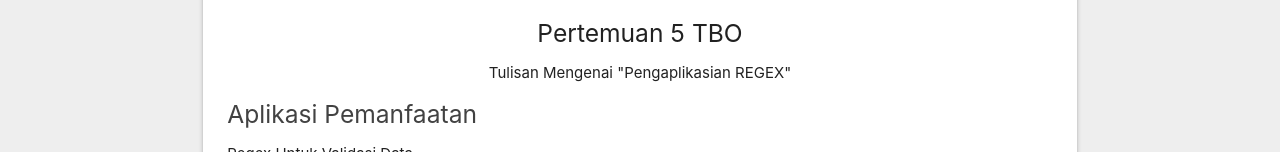
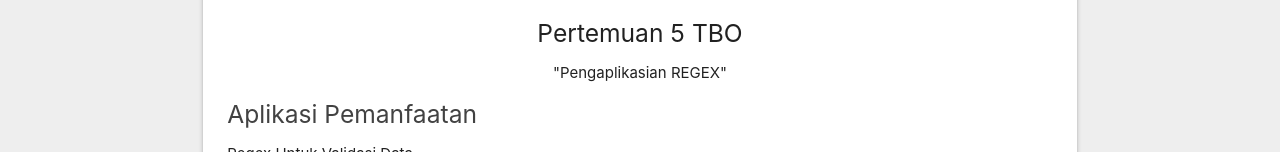
Before and after one commit to naufalfebriantama/tugas5TBO, a plain HTML site: page index.html in a window 1280 px wide. Shown: the part 773-925 px from the top of the page. Drawn offline with Linux system fonts and the light colour scheme.

Commit message:
Update index.html

```diff
--- a/index.html
+++ b/index.html
@@ -82,7 +82,7 @@
             <div class="card-panel center ">
               <i class="material-icons medium">dvr</i>
               <h5>Pertemuan 5 TBO</h5>
-              <p>Tulisan Mengenai "Pengaplikasian REGEX"</p>
+              <p>"Pengaplikasian REGEX"</p>
               <h5 class=" grey-text text-darken-3 left-align">Aplikasi Pemanfaatan</h5>
               <p class="left-align">Regex Untuk Validasi Data</p>
               <p class="left-align">Pertama-tama, kita harus mendefinisikan pola regex untuk data yang valid. Kemudian, kita lakukan pencocokan dengan pola tersebut.</p>
```
